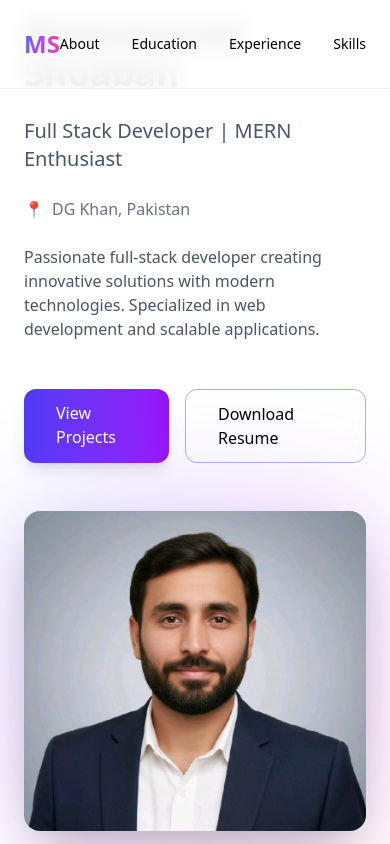
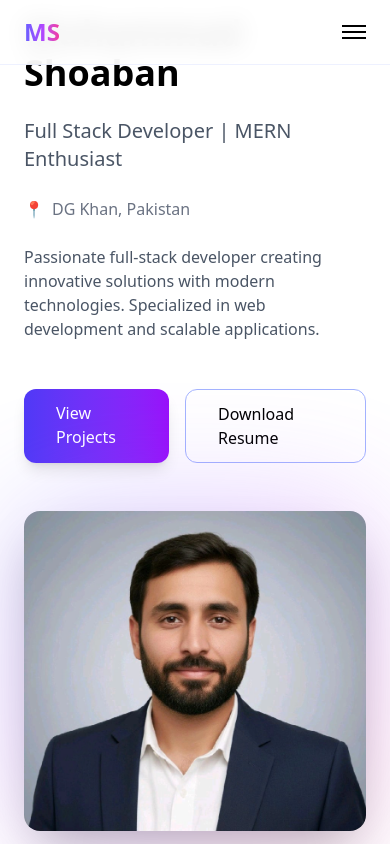
Before and after one commit to mshoaban/portfolio, a Next.js app: page / in a window 390 px wide. Shown: the top 844 px of the page. Built offline with nearby package versions, Linux system fonts and the light colour scheme.

Commit message:
Responsive header

```diff
--- a/components/Header.jsx
+++ b/components/Header.jsx
@@ -1,11 +1,14 @@
+import { useState } from "react";
 import { useTheme } from "./ThemeProviderWrapper";
 import { motion } from "framer-motion";
 
 export default function Header() {
   const { theme, setTheme } = useTheme();
+  const [open, setOpen] = useState(false);
 
   return (
     <header className="fixed top-0 w-full z-50 backdrop-blur-md bg-white/90 dark:bg-black/90 border-b border-indigo-200/30 dark:border-indigo-900/30">
+
       <div className="max-w-7xl mx-auto flex justify-between items-center px-6 py-4">
 
         {/* Logo */}
@@ -15,26 +18,57 @@ export default function Header() {
           animate={{ opacity: 1, y: 0 }}
           className="text-2xl font-bold cursor-pointer hover:text-indigo-500 transition-colors"
         >
-          <span className="bg-gradient-to-r from-indigo-500 via-purple-500 to-pink-500 bg-clip-text text-transparent">MS</span>
+          <span className="bg-gradient-to-r from-indigo-500 via-purple-500 to-pink-500 bg-clip-text text-transparent">
+            MS
+          </span>
         </motion.a>
 
-        {/* NAV */}
-        <nav className="flex items-center gap-8 text-sm font-medium">
-          <a href="#about" className="hover:text-indigo-500 transition-colors">About</a>
-          <a href="#education" className="hover:text-indigo-500 transition-colors">Education</a>
-          <a href="#experience" className="hover:text-indigo-500 transition-colors">Experience</a>
-          <a href="#skills" className="hover:text-indigo-500 transition-colors">Skills</a>
-          <a href="#projects" className="hover:text-indigo-500 transition-colors">Projects</a>
-          <a href="#contact" className="hover:text-indigo-500 transition-colors">Contact</a>
+        {/* Desktop Nav */}
+        <nav className="hidden md:flex items-center gap-8 text-sm font-medium">
+          <a href="#about" className="hover:text-indigo-500">About</a>
+          <a href="#education" className="hover:text-indigo-500">Education</a>
+          <a href="#experience" className="hover:text-indigo-500">Experience</a>
+          <a href="#skills" className="hover:text-indigo-500">Skills</a>
+          <a href="#projects" className="hover:text-indigo-500">Projects</a>
+          <a href="#contact" className="hover:text-indigo-500">Contact</a>
 
           <a
-            href="mailto:muhammadshoaban@email.com?subject=Job%20Inquiry&body=Hello,%20I%20would%20like%20to%20connect%20regarding..."
-            className="px-4 py-2 bg-gradient-to-r from-indigo-600 to-purple-600 text-white rounded-lg font-medium hover:from-indigo-700 hover:to-purple-700 transition-all"
+            href="mailto:mshoaban09@email.com?subject=Job%20Inquiry"
+            className="px-4 py-2 bg-gradient-to-r from-indigo-600 to-purple-600 text-white rounded-lg hover:from-indigo-700 hover:to-purple-700 transition-all"
           >
             Hire Me
           </a>
         </nav>
+
+        {/* Mobile Menu Button */}
+        <button
+          onClick={() => setOpen(!open)}
+          className="md:hidden flex flex-col gap-1"
+        >
+          <span className="w-6 h-0.5 bg-black dark:bg-white"></span>
+          <span className="w-6 h-0.5 bg-black dark:bg-white"></span>
+          <span className="w-6 h-0.5 bg-black dark:bg-white"></span>
+        </button>
       </div>
+
+      {/* Mobile Nav */}
+      {open && (
+        <div className="md:hidden px-6 pb-4 flex flex-col gap-4 text-sm font-medium bg-white dark:bg-black border-t border-indigo-200/30 dark:border-indigo-900/30">
+          <a onClick={() => setOpen(false)} href="#about">About</a>
+          <a onClick={() => setOpen(false)} href="#education">Education</a>
+          <a onClick={() => setOpen(false)} href="#experience">Experience</a>
+          <a onClick={() => setOpen(false)} href="#skills">Skills</a>
+          <a onClick={() => setOpen(false)} href="#projects">Projects</a>
+          <a onClick={() => setOpen(false)} href="#contact">Contact</a>
+
+          <a
+            href="mailto:mshoaban09@email.com?subject=Job%20Inquiry"
+            className="px-4 py-2 bg-gradient-to-r from-indigo-600 to-purple-600 text-white rounded-lg text-center"
+          >
+            Hire Me
+          </a>
+        </div>
+      )}
     </header>
   );
 }
```
